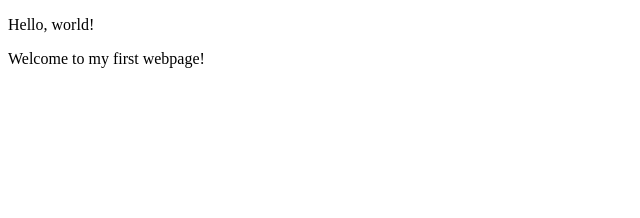
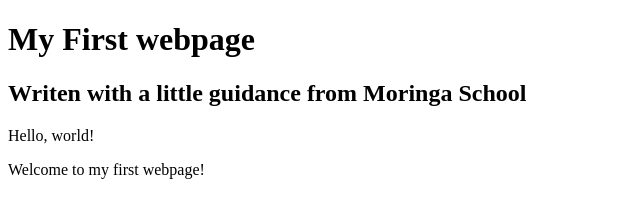
Before and after one commit to dseronu/my-first-webpage-, a plain HTML site: page favorite-things.html in a window 1280 px wide. Shown: the whole page, without its empty margins (0-640 px from the left). Drawn offline with Linux system fonts and the light colour scheme.

Commit message:
add header block elements

```diff
--- a/favorite-things.html
+++ b/favorite-things.html
@@ -5,6 +5,9 @@
       <title>My first webpage!</title>
     </head>
     <body>
+      <h1>My First webpage</h1>
+      <h2>Writen with a little guidance from Moringa School</h2>
+
       <p>Hello, world!</p>
       <p>Welcome to my first webpage!</p>
     </body>
```
